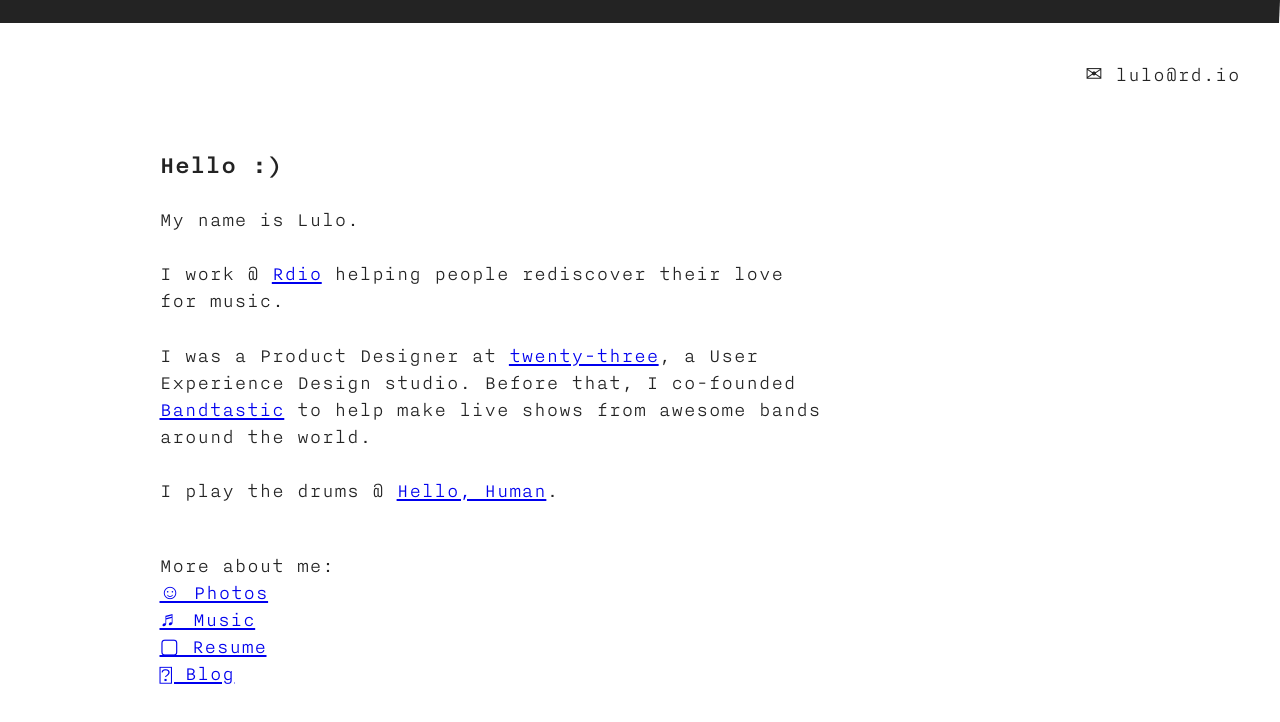
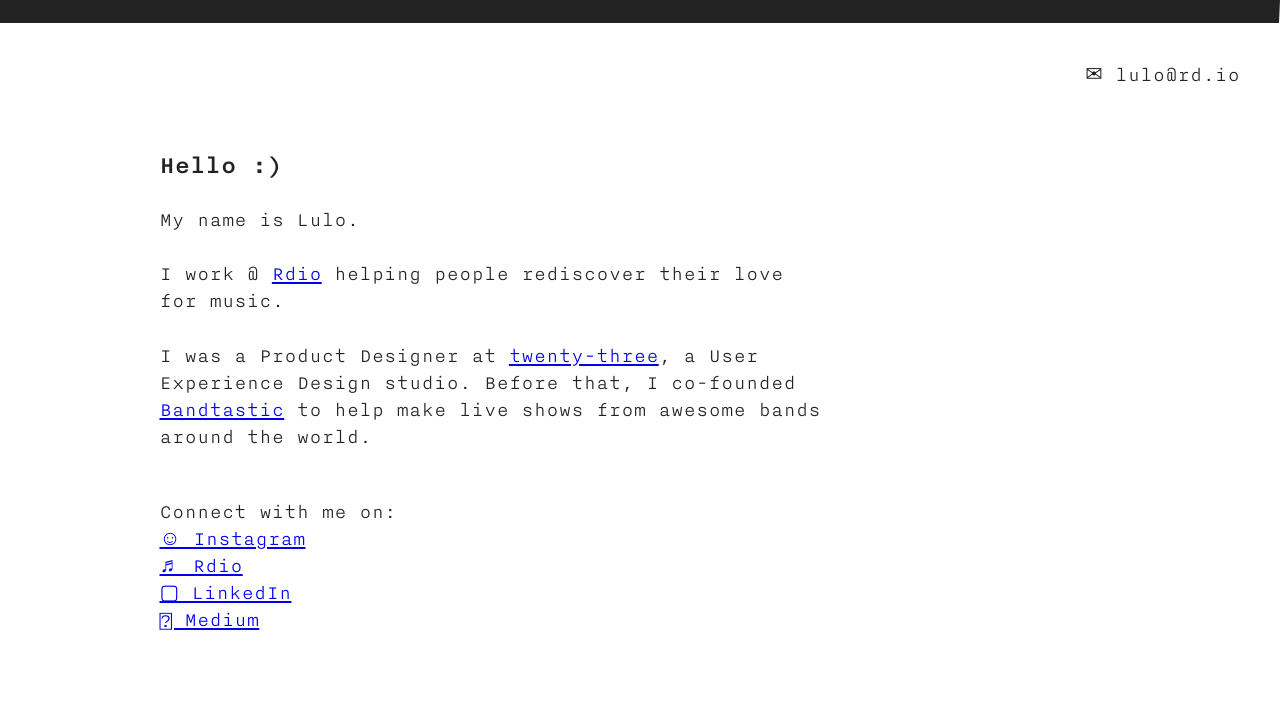
Before and after one commit to lulomx/lulomx.github.io, a plain HTML site: page index.html in a window 1280 px wide. Drawn offline with Linux system fonts and the light colour scheme.

Commit message:
No band, social

```diff
--- a/index.html
+++ b/index.html
@@ -30,17 +30,16 @@
 					<p>My name is Lulo.</p>
 					<p>I work @ <a href="http://rdio.com">Rdio</a> helping people rediscover their love for music.</p>
 					<p>I was a Product Designer at <a href="http://twenty-three.co">twenty-three</a>, a User Experience Design studio. Before that, I co-founded <a href="https://www.youtube.com/watch?v=xGBvg33LUSI">Bandtastic</a> to help make live shows from awesome bands around the world.</p>
-					<p>I play the drums @ <a href="https://www.youtube.com/channel/UCIh-Lyk_fzklUZ7Ri1WdsxA">Hello, Human</a>.</p>
 					<br>
-					<p class="links">More about me:
+					<p class="links">Connect with me on:
 					</br>
-						<a href="http://instagram.com/lulomx">☺ Photos</a>
+						<a href="http://instagram.com/lulomx">☺ Instagram</a>
 						</br>
-						<a href="http://www.rdio.com/people/lulomx/">♬ Music</a>
+						<a href="http://www.rdio.com/people/lulomx/">♬ Rdio</a>
 						</br>
-						<a href="http://mx.linkedin.com/in/lulomx/">▢ Resume</a>
+						<a href="http://mx.linkedin.com/in/lulomx/">▢ LinkedIn</a>
 						</br>
-						<a href="http://medium.com/@lulomx"> Blog</a>
+						<a href="http://medium.com/@lulomx"> Medium</a>
 					</p>
 				</div>
 			</div>
```
